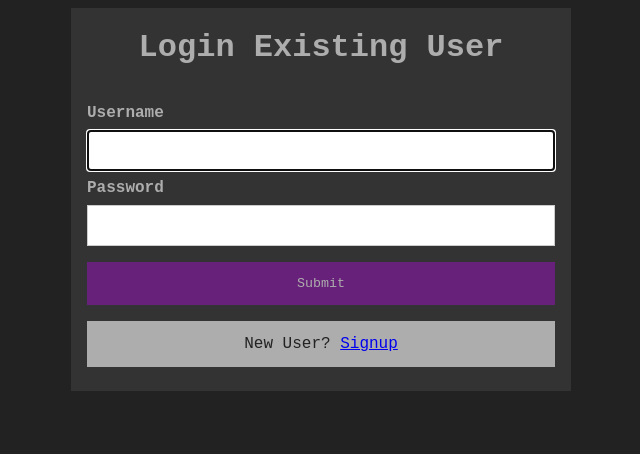
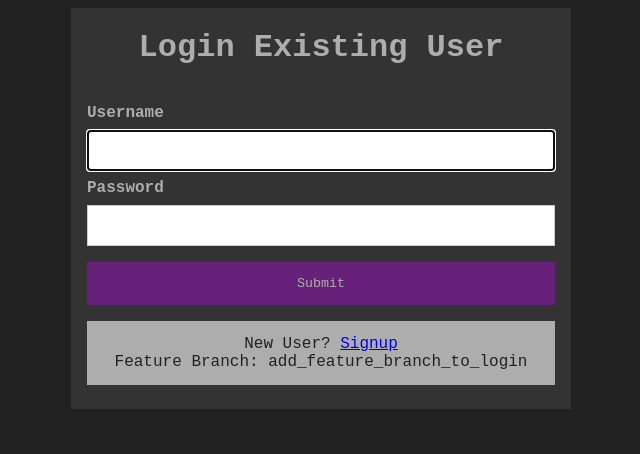
Before and after one commit to MarcAnthonyFanfan/nodeapp1, a Node server app: page /login in a window 1280 px wide. Shown: the top 454 px of the page, without its empty margins (319-959 px from the left). Run offline with Node 20, Linux system fonts and the light colour scheme.

Commit message:
Add feature branch to login

```diff
--- a/views/login.pug
+++ b/views/login.pug
@@ -19,5 +19,7 @@
 						= flash_message
 				button(id='submit_button' type='submit') Submit
 				p.boxed_links
-					= "New User? "
+					= 'New User? '
 					a#signup_link(href='/signup') Signup
+					br
+					= 'Feature Branch: add_feature_branch_to_login'
```
